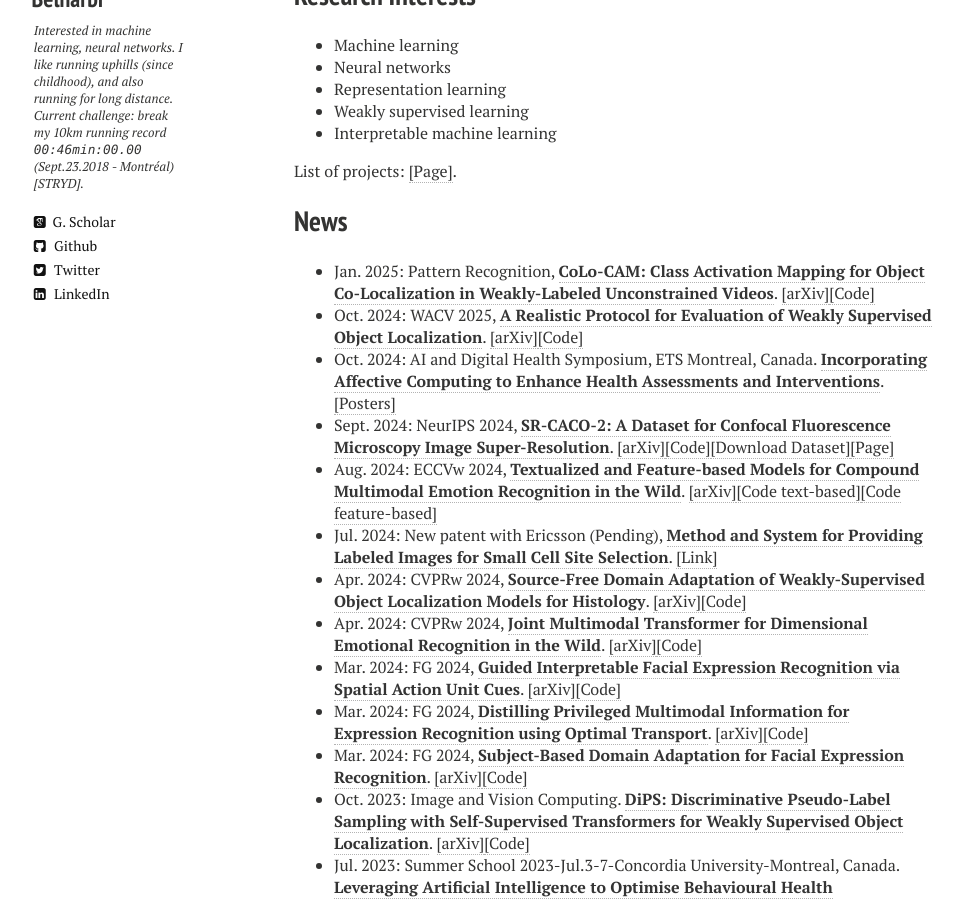
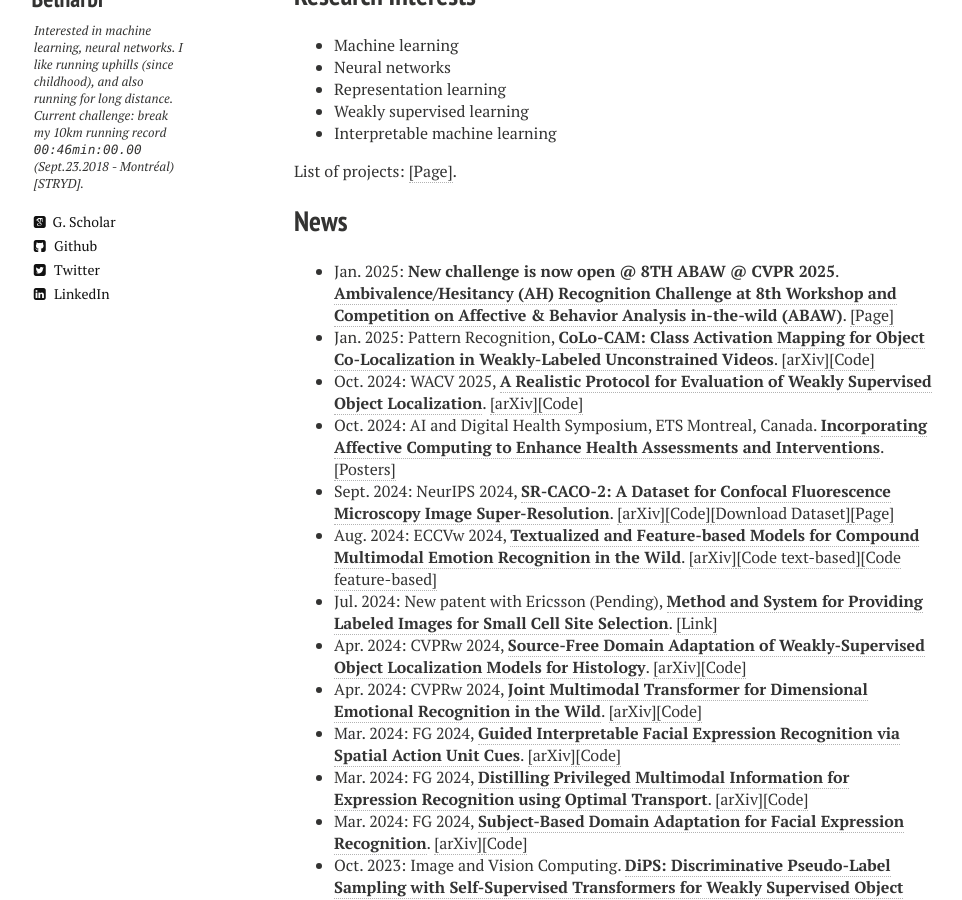
Before and after one commit to sbelharbi/sbelharbi.github.io, a Jekyll site: the page built from index.md, in a window 1280 px wide and 900 px high, scrolled down 1290 px. Shown: the whole window, without its empty margins (26-988 px from the left). Built offline with Jekyll 4.4.1, drawn with Linux system fonts in a browser that asks for light colours; nearby versions of some CDN libraries.

Commit message:
AH challenge

```diff
--- a/index.md
+++ b/index.md
@@ -24,6 +24,7 @@ List of projects: <a href="/all-projects">[Page]</a>.
 
 
 ## News
+* Jan. 2025: **New challenge is now open @ 8TH ABAW @ CVPR 2025**. [**Ambivalence/Hesitancy (AH) Recognition Challenge at 8th Workshop and Competition on Affective & Behavior Analysis in-the-wild (ABAW)**](https://affective-behavior-analysis-in-the-wild.github.io/8th/#counts3). <a href="https://affective-behavior-analysis-in-the-wild.github.io/8th/#counts3">[Page]</a>
 * Jan. 2025: Pattern Recognition, [**CoLo-CAM: Class Activation Mapping for Object Co-Localization in Weakly-Labeled Unconstrained Videos**](https://arxiv.org/pdf/2303.09044). <a href="https://arxiv.org/pdf/2303.09044">[arXiv]</a><a href="https://github.com/sbelharbi/colo-cam">[Code]</a>
 * Oct. 2024: WACV 2025, [**A Realistic Protocol for Evaluation of Weakly Supervised Object Localization**](https://arxiv.org/pdf/2404.10034). <a href="https://arxiv.org/pdf/2404.10034">[arXiv]</a><a href="https://github.com/shakeebmurtaza/wsol_model_selection">[Code]</a>
 * Oct. 2024: AI and Digital Health Symposium, ETS Montreal, Canada. [**Incorporating Affective Computing to Enhance Health Assessments and Interventions**](https://aihealthsymposium2024.squarespace.com/). <a href="https://aihealthsymposium2024.squarespace.com/posters">[Posters]</a>
```
